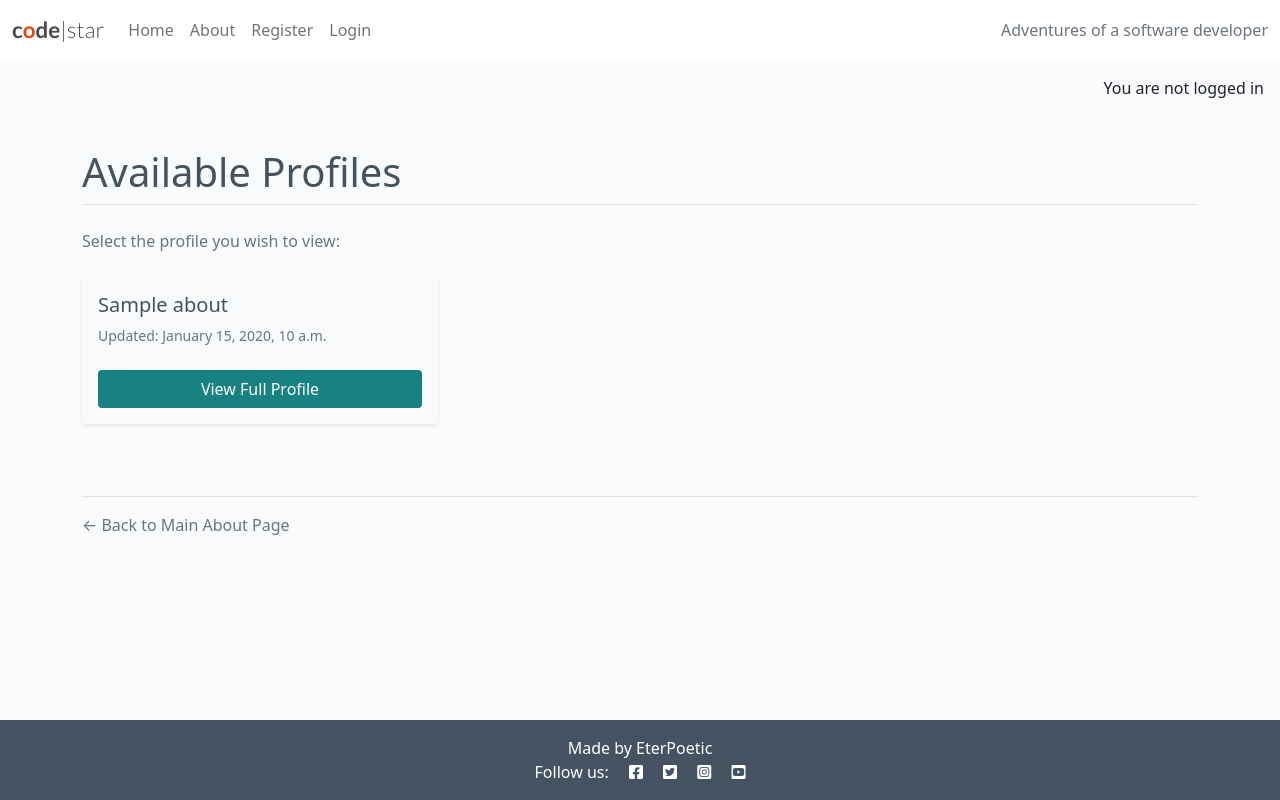
After one commit to cynthiapinedoh79/p4_eterpoetic, a Django app: page /about/all/ in a window 1280 px wide. The commit adds this page. Run offline with Django 4.2, Linux system fonts and the light colour scheme; tables that the repository leaves empty hold one stand-in row (values such as "Sample post").

Commit message:
adding profile (list and detail) html, and views

```diff
--- a/about/templates/about/about.html
+++ b/about/templates/about/about.html
@@ -25,6 +25,8 @@
             <p class="text-end"><em>Updated on: {{ about.updated_on }}</em></p>
         </div>
     </div>
+    <!-- START NEW CONDITIONAL BLOCK -->
+    {% if collaborate_form %}
     <div class="row justify-content-center">
         <div class="col-12 col-md-6 my-5">
             <h2>Let's collaborate!</h2>
@@ -44,5 +46,7 @@
 
         </div>
     </div>
+    {% endif %}
+
 </div>
 {% endblock content %}
--- /dev/null
+++ b/about/templates/about/profile_list.html
@@ -0,0 +1,59 @@
+{% extends 'base.html' %}
+{% load static %}
+{% block title %}All Profiles{% endblock %}
+
+{% block content %}
+
+<div class="container mt-5">
+<!-- Section Header styled to match project aesthetic -->
+<h1 class="mb-4 border-bottom pb-2" style="color: #445261;">Available Profiles</h1>
+
+{% if profiles %}
+
+<p class="mb-4 text-muted">Select the profile you wish to view:</p>
+
+<div class="row">
+    {% for profile in profiles %}
+    <div class="col-12 col-md-6 col-lg-4 mb-4">
+        <!-- Used light-bg for contrast and shadow-sm for depth -->
+        <div class="card light-bg shadow-sm h-100">
+
+            {% if "placeholder" not in profile.profile_image.url %}
+            <!-- Optional: Display a small profile image if available -->
+            <img src="{{ profile.profile_image.url }}" class="card-img-top scale" alt="{{ profile.title }}" style="height: 150px; object-fit: cover;">
+            {% endif %}
+
+            <div class="card-body d-flex flex-column">
+                <!-- Title uses the primary project color -->
+                <h5 class="card-title post-link" style="color: #445261;">
+                    {{ profile.title }}
+                </h5>
+                <p class="card-text text-muted small mt-auto">
+                    Updated: {{ profile.updated_on|date:"F j, Y, P" }}
+                </p>
+                <!-- Button uses the btn-signup style for brand consistency -->
+                <a
+                    href="{% url 'profile_detail' profile_title=profile.title %}"
+                    class="btn btn-signup mt-2"
+                >
+                    View Full Profile
+                </a>
+            </div>
+        </div>
+    </div>
+    {% endfor %}
+</div>
+{% else %}
+<div class="alert alert-warning" role="alert">
+    <strong>No Profiles Found!</strong> It looks like no 'About' profiles have been created yet in the database.
+</div>
+{% endif %}
+
+<div class="mt-5 pt-3 border-top">
+    <!-- Link back uses the secondary project color -->
+    <a href="{% url 'about' %}" class="link text-secondary">&larr; Back to Main About Page</a>
+</div>
+
+
+</div>
+{% endblock content %}
--- a/about/urls.py
+++ b/about/urls.py
@@ -2,5 +2,12 @@ from . import views
 from django.urls import path
 
 urlpatterns = [
-    path('', views.about_me, name='about'),
+    # 1. Main /about/ page
+    path('', views.about_me, name='about'),  # Matches: /about/
+
+    # 2. List of all profiles (e.g., /about/all/)
+    path('all/', views.profile_list, name='profile_list'),   # Matches: /about/all/
+
+    # 3. Specific profile by its title (MUST BE LAST to avoid matching 'all/' or 'admin/')
+    path('<str:profile_title>/', views.profile_detail, name='profile_detail'),
 ]
--- a/about/views.py
+++ b/about/views.py
@@ -1,4 +1,4 @@
-from django.shortcuts import render, redirect, reverse
+from django.shortcuts import render, redirect, reverse, get_object_or_404
 from django.contrib import messages
 from .models import About
 from .forms import CollaborateForm
@@ -51,3 +51,46 @@ def about_me(request):
             "collaborate_form": collaborate_form
         },
     )
+
+def profile_list(request):
+    """
+    NEW FUNCTION: Renders a list of all available About profiles.
+
+    FIX: The template path is simplified to resolve TemplateDoesNotExist errors.
+    Since you have the file in 'about/templates/about/profile_list.html',
+    we simplify the request to "profile_list.html" to force Django to find it
+    within the app's template directory structure.
+    """
+    # Fetch all profiles and order them by title for easy reading
+    profiles = About.objects.all().order_by('title')
+
+    return render(
+        request,
+        "about/profile_list.html", # <-- FINAL TEMPLATE PATH FIX
+        {
+            "profiles": profiles
+        }
+    )
+
+
+def profile_detail(request, profile_title):
+    """
+    Renders a specific profile instance based on its title.
+
+    CRITICAL FIX: Removed all form handling. The form will be hidden by the template.
+    """
+    # IMPORTANT: Fetch the profile using the unique 'title' string.
+    about = get_object_or_404(About, title__iexact=profile_title)
+
+    # Simple redirect on POST to prevent crashes if a form somehow appears
+    if request.method == "POST":
+        return redirect(reverse('about'))
+
+    return render(
+        request,
+        "about/about.html",
+        {
+            "about": about,
+            # collaborate_form is explicitly NOT passed here, separating it from this view
+        },
+    )
```
